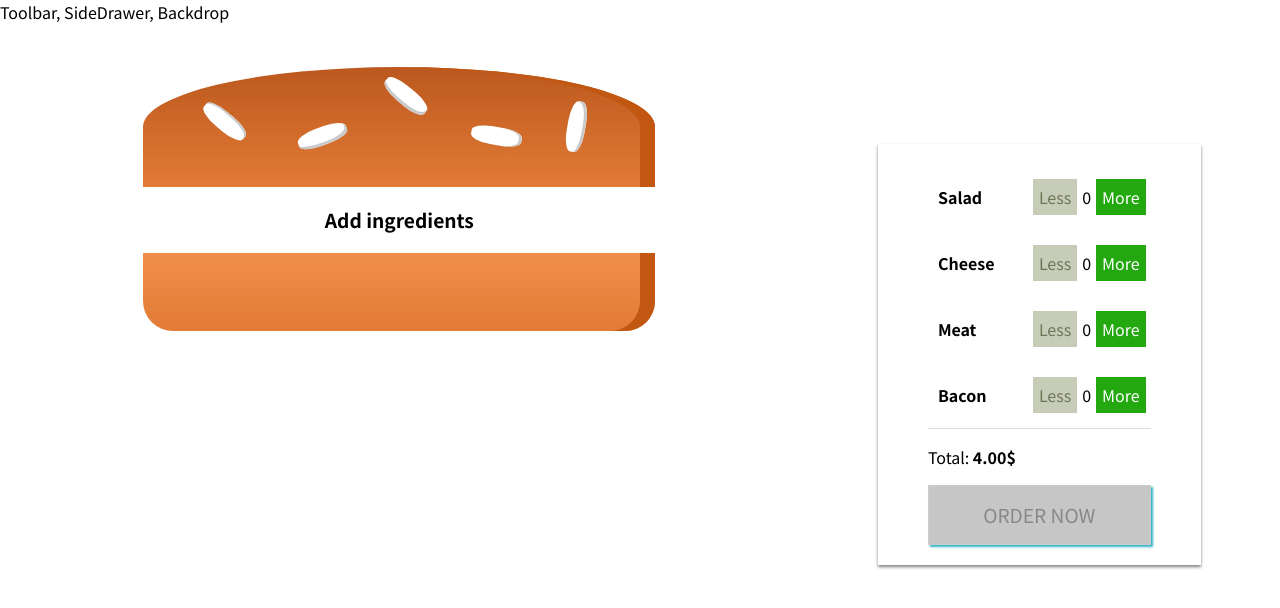
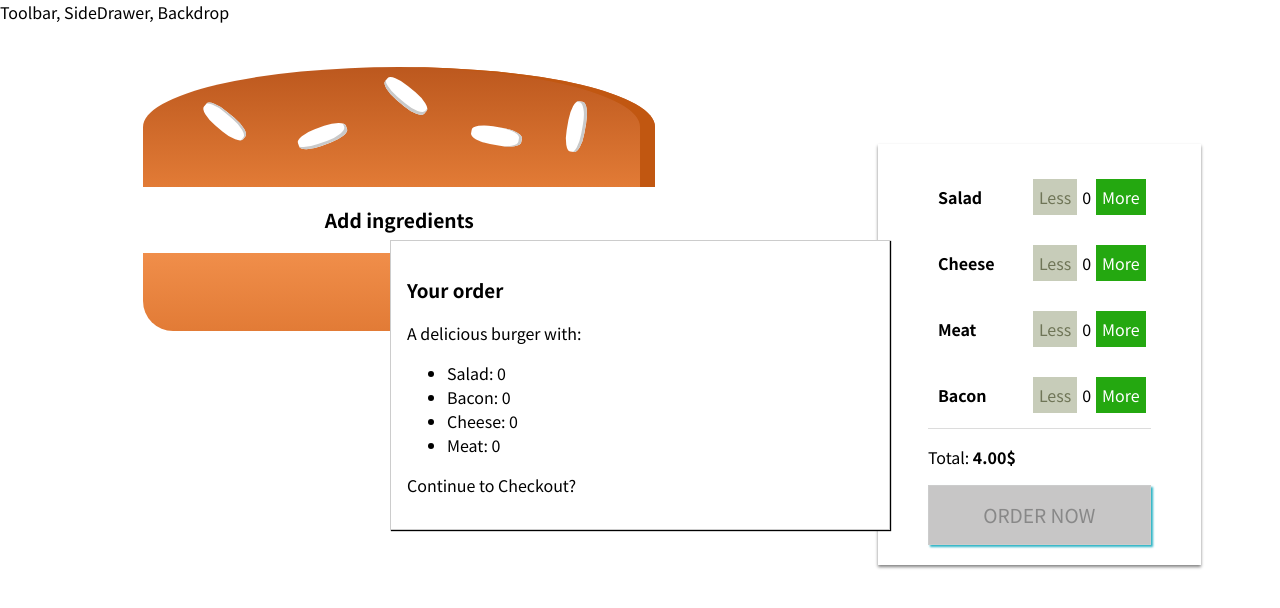
Before and after one commit to lady-rosie/burger-builder-app, a React app: page / in a window 1280 px wide. Shown: the top 608 px of the page. Built offline with nearby package versions, Linux system fonts and the light colour scheme.

Commit message:
create a modal for order summary

```diff
--- /dev/null
+++ b/src/components/Burger/OrderSummary/OderSummary.js
@@ -0,0 +1,28 @@
+import React from 'react';
+import Aux from '../../../hoc/Aux';
+
+const OrderSummary = (props) => {
+
+    const ingredientSummary = Object.keys(props.ingredients)
+        .map( igKey => {
+            return (
+            <li key = {igKey}>
+                <span style={{textTransform:"capitalize"}}>{igKey}</span>: {props.ingredients[igKey]}
+            </li>);
+        });
+
+    return (
+        <Aux>
+           <h3>Your order</h3>
+           <p> A delicious burger with:</p>
+           <ul>
+            {ingredientSummary}
+           </ul>
+           <p>Continue to Checkout?</p>
+
+        </Aux>
+    );
+
+};
+
+export default OrderSummary;
--- /dev/null
+++ b/src/components/UI/Modal/Modal.css
@@ -0,0 +1,20 @@
+.Modal {
+    position: fixed;
+    z-index: 500;
+    background-color: white;
+    width: 70%;
+    border: 1px solid #ccc;
+    box-shadow: 1px 1px 1px black;
+    padding: 16px;
+    left: 15%;
+    top: 30%;
+    box-sizing: border-box;
+    transition: all 0.3s ease-out;
+}
+
+@media (min-width: 600px) {
+    .Modal {
+        width: 500px;
+        left: calc(50% - 250px);
+    }
+}
--- /dev/null
+++ b/src/components/UI/Modal/Modal.js
@@ -0,0 +1,11 @@
+import React from 'react'
+import classes from './Modal.css'
+
+const modal = (props) => (
+    <div className={classes.Modal}>
+        {props.children}
+    </div>
+
+);
+
+export default modal;
--- a/src/containers/BurgerBuilder/BurgerBuilder.js
+++ b/src/containers/BurgerBuilder/BurgerBuilder.js
@@ -2,6 +2,8 @@
 import Aux from "../../hoc/Aux";
 import Burger from "../../components/Burger/Burger";
 import BuildControls from "../../components/Burger/BuildControls/BuildControls";
+import Modal from "../../components/UI/Modal/Modal";
+import OrderSummary from "../../components/Burger/OrderSummary/OderSummary";
 
 const INGREDIENTS_PRICES = {
   salad: 0.4,
@@ -75,6 +77,10 @@
     }
     return (
       <Aux>
+        <Modal>
+          <OrderSummary
+            ingredients = {this.state.ingredients}/>
+          </Modal>
         <Burger ingredients={this.state.ingredients} />
         <BuildControls
           addIngredient={this.addIngredientHandler}
```
Also changed, not shown: src/components/UI/Backdrop/Backdrop.js (added).
